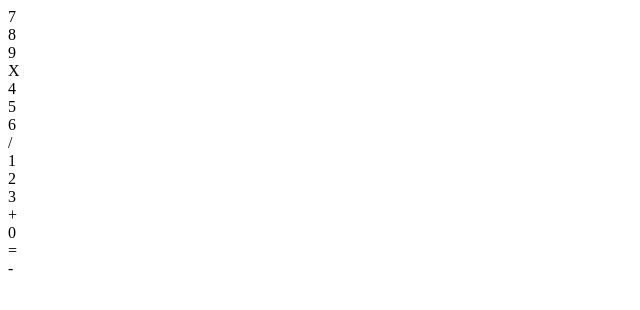
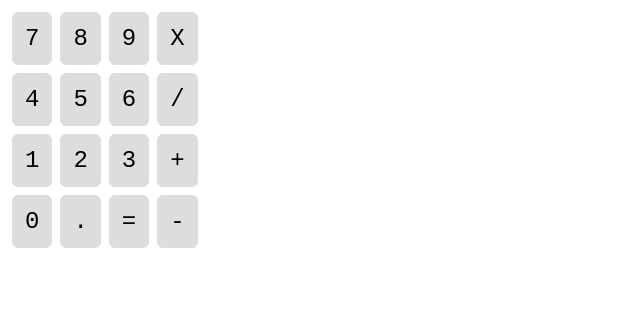
Before and after one commit to brittmouse/calculator, a plain HTML site: page index.html in a window 1280 px wide. Shown: the whole page, without its empty margins (0-640 px from the left). Drawn offline with Linux system fonts and the light colour scheme.

Commit message:
Add basic CSS styling to calculator, add decimal point to calculator

```diff
--- a/index.html
+++ b/index.html
@@ -3,6 +3,7 @@
 
 <head>
   <title>JS Calculator</title>
+  <link rel="stylesheet" href="./styles.css">
   <script src="main.js" defer></script>
 </head>
 
@@ -30,6 +31,7 @@
       </div>
       <div class="row" id="row-4">
         <div class="num" id="0">0</div>
+        <div class="num" id="decimal">.</div>
         <div class="calculate" id="=">=</div>
         <div class="operator" id="subtract">-</div>
       </div>
--- a/styles.css
+++ b/styles.css
@@ -0,0 +1,22 @@
+* {
+  font-family: 'Courier New', Courier, monospace;
+  font-size: 24px;
+}
+
+.box {
+  display: flex;
+  flex-direction: column;
+}
+
+.row {
+  display: flex;
+  align-items: space-between;
+}
+
+.num, .operator, .calculate {
+  background-color: #ddd;
+  padding: 12px;
+  border: 1px solid #ddd;
+  border-radius: 6px;
+  margin: 4px;
+}
```
